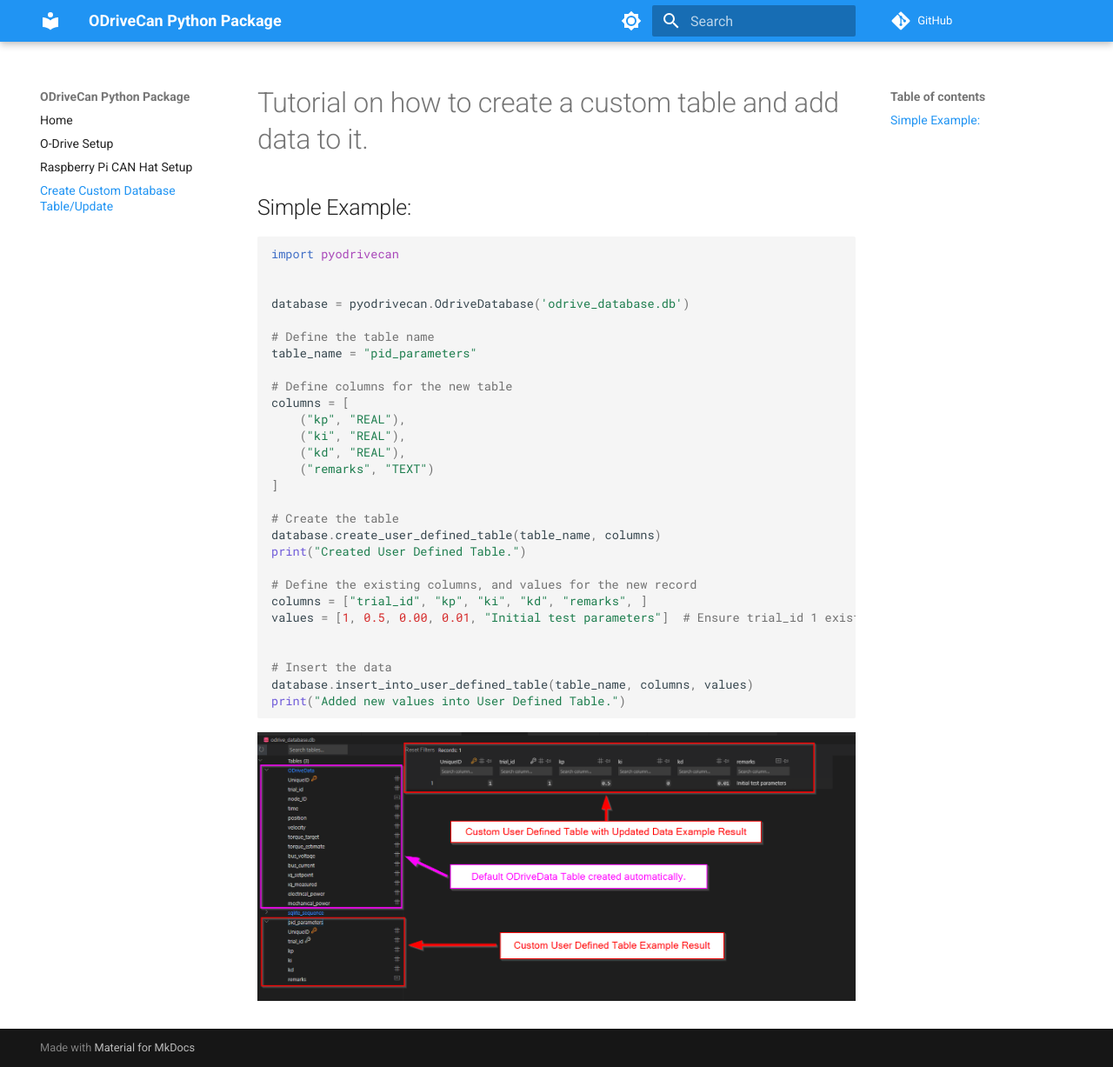
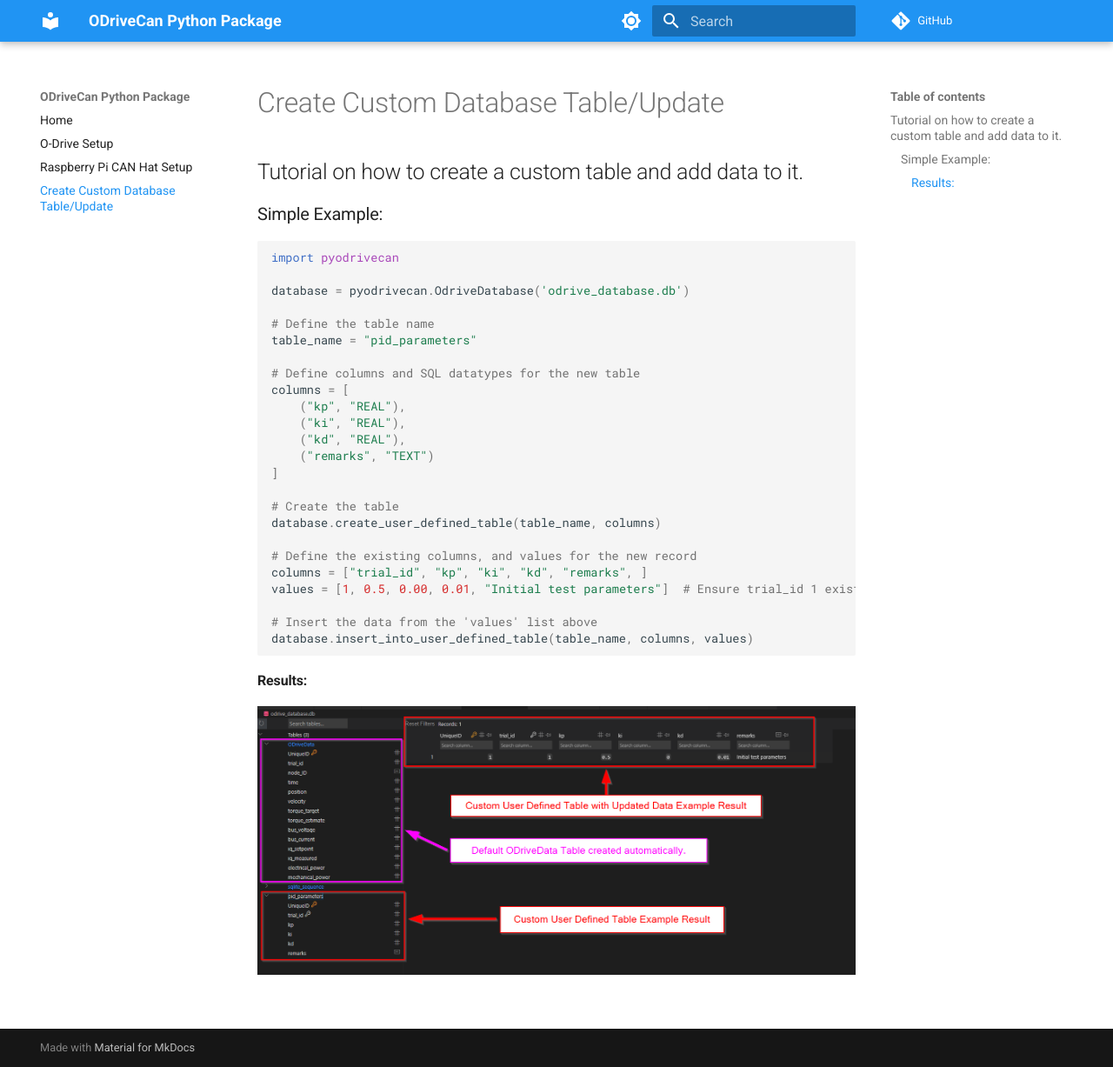
Before and after one commit to dylanballback/ODriveCan, an MkDocs documentation site: the page built from docs/database_userDefinedTable.md, in a window 1280 px wide and 1227 px high. Shown: the whole window at 87% size. Built offline with MkDocs 1.6.1 and Material for MkDocs 9.7.7, drawn with Linux system fonts in a browser that asks for light colours; comment, search, counter and statistics services are not loaded.

Commit message:
update database example docs

````diff
--- a/docs/database_userDefinedTable.md
+++ b/docs/database_userDefinedTable.md
@@ -1,17 +1,16 @@
-# Tutorial on how to create a custom table and add data to it.
+## Tutorial on how to create a custom table and add data to it.
 
-## Simple Example:
+### Simple Example:
 
 ```python
 import pyodrivecan
-
 
 database = pyodrivecan.OdriveDatabase('odrive_database.db')
 
 # Define the table name
 table_name = "pid_parameters"
 
-# Define columns for the new table
+# Define columns and SQL datatypes for the new table
 columns = [
     ("kp", "REAL"),
     ("ki", "REAL"),
@@ -21,17 +20,15 @@
 
 # Create the table
 database.create_user_defined_table(table_name, columns)
-print("Created User Defined Table.")
 
 # Define the existing columns, and values for the new record
 columns = ["trial_id", "kp", "ki", "kd", "remarks", ]
 values = [1, 0.5, 0.00, 0.01, "Initial test parameters"]  # Ensure trial_id 1 exists in ODriveData
 
-
-# Insert the data
+# Insert the data from the 'values' list above
 database.insert_into_user_defined_table(table_name, columns, values)
-print("Added new values into User Defined Table.")
 ```
 
+#### Results:
 
 ![User Defined Table Example Results](media/databaseMedia/ODriveCAN_example_database.png)
````
Also changed, not shown: 1 other file.
